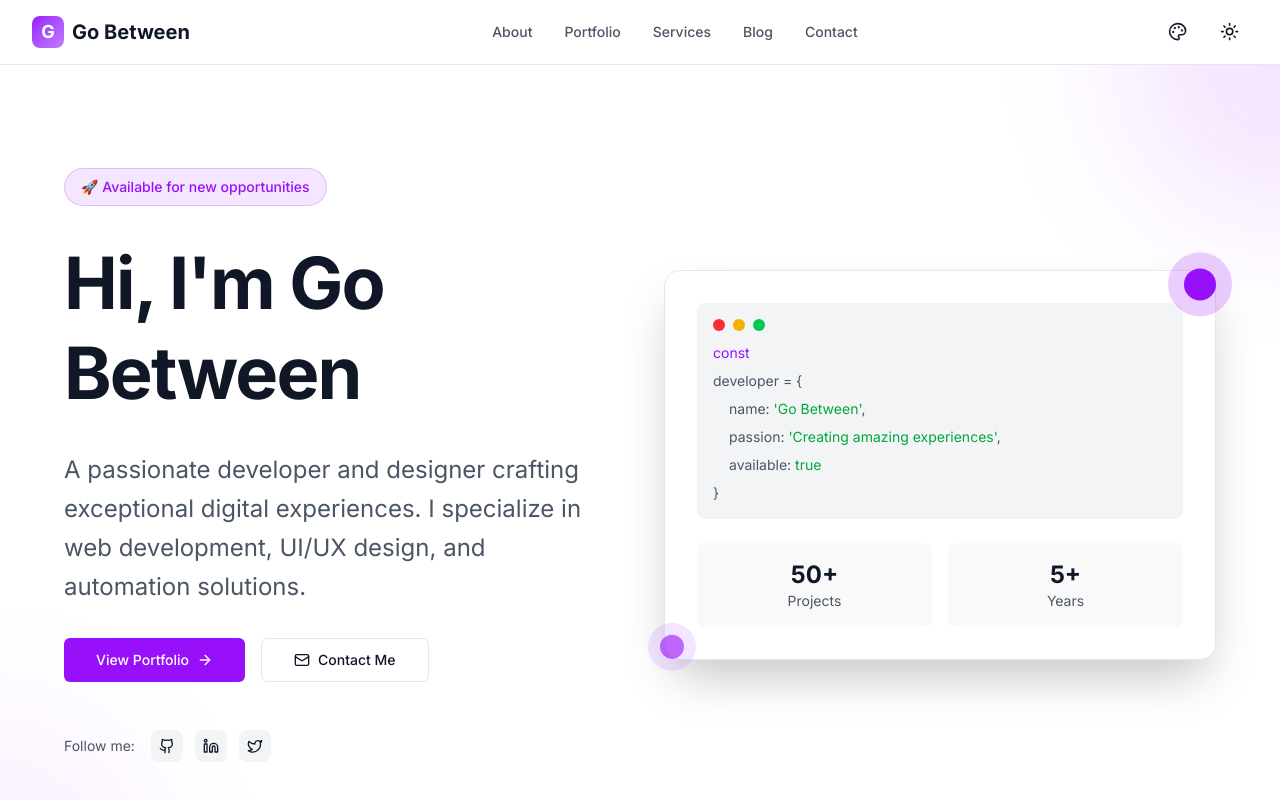
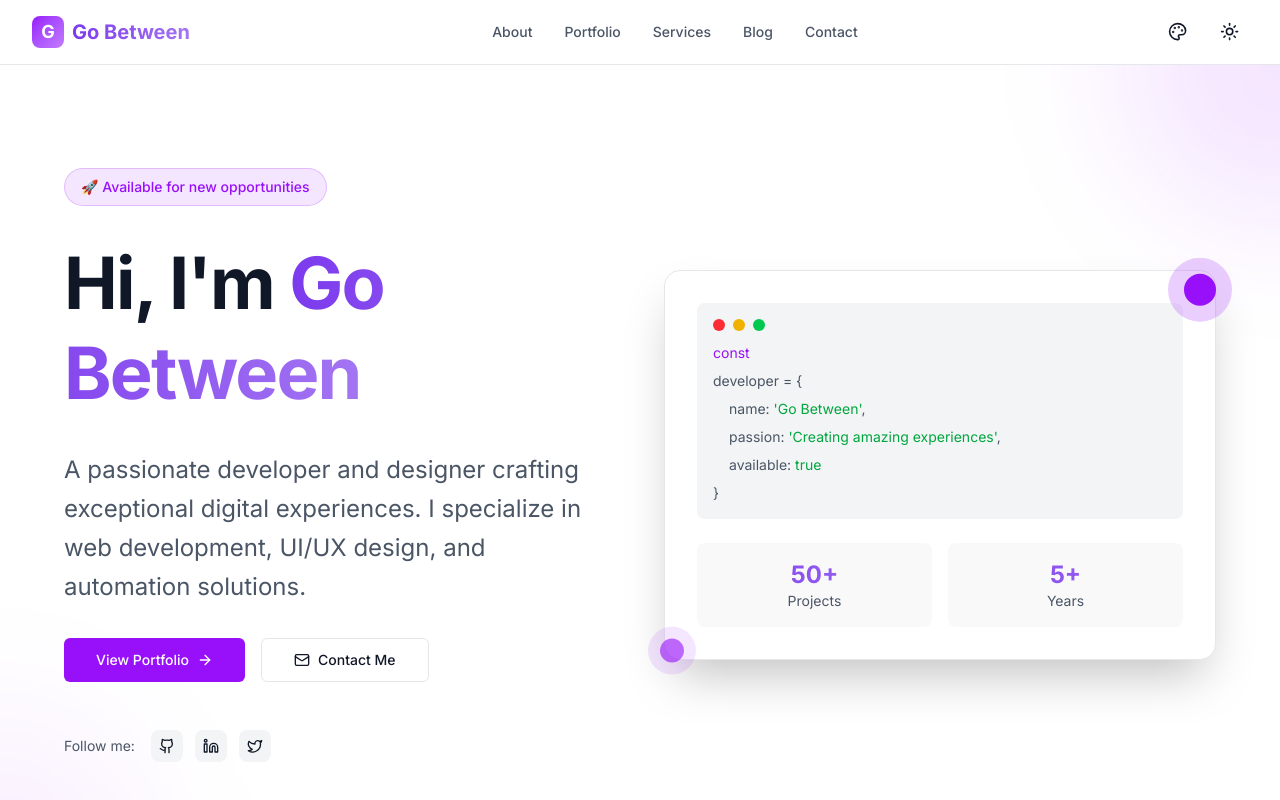
Before and after one commit to Ola-Oluwajuwon/gobetween, a Next.js app: page / in a window 1280 px wide. Shown: the top 800 px of the page. Built offline with nearby package versions, Linux system fonts and the light colour scheme.

Commit message:
Feature: setup the theme detection based on the user default.

```diff
--- a/src/app/globals.css
+++ b/src/app/globals.css
@@ -1,119 +1,136 @@
 @import "tailwindcss";
 
-@layer base {
-  :root {
-    --background: 0 0% 100%;
-    --foreground: 222.2 84% 4.9%;
-    --card: 0 0% 100%;
-    --card-foreground: 222.2 84% 4.9%;
-    --popover: 0 0% 100%;
-    --popover-foreground: 222.2 84% 4.9%;
-    --primary: 262.1 83.3% 57.8%;
-    --primary-foreground: 210 40% 98%;
-    --secondary: 210 40% 96%;
-    --secondary-foreground: 222.2 84% 4.9%;
-    --muted: 210 40% 96%;
-    --muted-foreground: 215.4 16.3% 46.9%;
-    --accent: 210 40% 96%;
-    --accent-foreground: 222.2 84% 4.9%;
-    --destructive: 0 84.2% 60.2%;
-    --destructive-foreground: 210 40% 98%;
-    --border: 214.3 31.8% 91.4%;
-    --input: 214.3 31.8% 91.4%;
-    --ring: 262.1 83.3% 57.8%;
-    --radius: 0.5rem;
-    --border: 220 13% 91%;
-  }
+@theme {
+  --color-background: 0 0% 100%;
+  --color-foreground: 222.2 84% 4.9%;
+  --color-card: 0 0% 100%;
+  --color-card-foreground: 222.2 84% 4.9%;
+  --color-popover: 0 0% 100%;
+  --color-popover-foreground: 222.2 84% 4.9%;
+  --color-primary: 262.1 83.3% 57.8%;
+  --color-primary-foreground: 210 40% 98%;
+  --color-secondary: 210 40% 96%;
+  --color-secondary-foreground: 222.2 84% 4.9%;
+  --color-muted: 210 40% 96%;
+  --color-muted-foreground: 215.4 16.3% 46.9%;
+  --color-accent: 210 40% 96%;
+  --color-accent-foreground: 222.2 84% 4.9%;
+  --color-destructive: 0 84.2% 60.2%;
+  --color-destructive-foreground: 210 40% 98%;
+  --color-border: 214.3 31.8% 91.4%;
+  --color-input: 214.3 31.8% 91.4%;
+  --color-ring: 262.1 83.3% 57.8%;
+  --radius: 0.5rem;
+}
 
-  .dark {
-    --background: 222.2 84% 4.9%;
-    --foreground: 210 40% 98%;
-    --card: 222.2 84% 4.9%;
-    --card-foreground: 210 40% 98%;
-    --popover: 222.2 84% 4.9%;
-    --popover-foreground: 210 40% 98%;
-    --primary: 262.1 83.3% 57.8%;
-    --primary-foreground: 210 40% 98%;
-    --secondary: 217.2 32.6% 17.5%;
-    --secondary-foreground: 210 40% 98%;
-    --muted: 217.2 32.6% 17.5%;
-    --muted-foreground: 215 20.2% 65.1%;
-    --accent: 217.2 32.6% 17.5%;
-    --accent-foreground: 210 40% 98%;
-    --destructive: 0 62.8% 30.6%;
-    --destructive-foreground: 210 40% 98%;
-    --border: 217.2 32.6% 17.5%;
-    --input: 217.2 32.6% 17.5%;
-    --ring: 262.1 83.3% 57.8%;
+@media (prefers-color-scheme: dark) {
+  @theme {
+    --color-background: 222.2 84% 4.9%;
+    --color-foreground: 210 40% 98%;
+    --color-card: 222.2 84% 4.9%;
+    --color-card-foreground: 210 40% 98%;
+    --color-popover: 222.2 84% 4.9%;
+    --color-popover-foreground: 210 40% 98%;
+    --color-secondary: 217.2 32.6% 17.5%;
+    --color-secondary-foreground: 210 40% 98%;
+    --color-muted: 217.2 32.6% 17.5%;
+    --color-muted-foreground: 215 20.2% 65.1%;
+    --color-accent: 217.2 32.6% 17.5%;
+    --color-accent-foreground: 210 40% 98%;
+    --color-destructive: 0 62.8% 30.6%;
+    --color-destructive-foreground: 210 40% 98%;
+    --color-border: 217.2 32.6% 17.5%;
+    --color-input: 217.2 32.6% 17.5%;
   }
 }
 
-@theme {
-  --color-border: hsl(var(--border));
+.dark {
+  --color-background: 222.2 84% 4.9%;
+  --color-foreground: 210 40% 98%;
+  --color-card: 222.2 84% 4.9%;
+  --color-card-foreground: 210 40% 98%;
+  --color-popover: 222.2 84% 4.9%;
+  --color-popover-foreground: 210 40% 98%;
+  --color-secondary: 217.2 32.6% 17.5%;
+  --color-secondary-foreground: 210 40% 98%;
+  --color-muted: 217.2 32.6% 17.5%;
+  --color-muted-foreground: 215 20.2% 65.1%;
+  --color-accent: 217.2 32.6% 17.5%;
+  --color-accent-foreground: 210 40% 98%;
+  --color-destructive: 0 62.8% 30.6%;
+  --color-destructive-foreground: 210 40% 98%;
+  --color-border: 217.2 32.6% 17.5%;
+  --color-input: 217.2 32.6% 17.5%;
 }
 
-/* @layer base {
-  * {
-    @apply border-border;
-  }
-  body {
-    @apply bg-background text-foreground;
+/* Custom utility classes */
+.section-padding {
+  padding-top: 4rem;
+  padding-bottom: 4rem;
+}
+
+@media (min-width: 768px) {
+  .section-padding {
+    padding-top: 6rem;
+    padding-bottom: 6rem;
   }
 }
 
-@layer components {
-  .section-padding {
-    @apply py-16 md:py-24;
+.container-padding {
+  padding-left: 1rem;
+  padding-right: 1rem;
+}
+
+@media (min-width: 640px) {
+  .container-padding {
+    padding-left: 1.5rem;
+    padding-right: 1.5rem;
   }
+}
 
+@media (min-width: 1024px) {
   .container-padding {
-    @apply px-4 sm:px-6 lg:px-8;
+    padding-left: 2rem;
+    padding-right: 2rem;
   }
+}
 
-  .gradient-text {
-    @apply bg-gradient-to-r from-primary to-primary/70 bg-clip-text text-transparent;
-  }
-
-  .card-hover {
-    @apply transition-all duration-300 hover:shadow-lg hover:-translate-y-1;
-  }
-
-  .button-primary {
-    @apply bg-primary text-primary-foreground hover:bg-primary/90 px-6 py-3 rounded-lg font-medium transition-colors duration-200;
-  }
-
-  .button-secondary {
-    @apply bg-secondary text-secondary-foreground hover:bg-secondary/80 px-6 py-3 rounded-lg font-medium transition-colors duration-200;
-  }
-
-  .button-outline {
-    @apply border border-primary text-primary hover:bg-primary hover:text-primary-foreground px-6 py-3 rounded-lg font-medium transition-colors duration-200;
-  }
-} */
+.gradient-text {
+  background: linear-gradient(
+    to right,
+    hsl(var(--color-primary)),
+    hsl(var(--color-primary) / 0.7)
+  );
+  -webkit-background-clip: text;
+  background-clip: text;
+  color: transparent;
+}
 
 /* Custom scrollbar */
 ::-webkit-scrollbar {
   width: 8px;
 }
 
-/* ::-webkit-scrollbar-track {
-  @apply bg-background;
-} */
+::-webkit-scrollbar-track {
+  background-color: hsl(var(--color-background));
+}
 
-/* ::-webkit-scrollbar-thumb {
-  @apply bg-muted-foreground/30 rounded-full;
+::-webkit-scrollbar-thumb {
+  background-color: hsl(var(--color-muted-foreground) / 0.3);
+  border-radius: 9999px;
 }
 
 ::-webkit-scrollbar-thumb:hover {
-  @apply bg-muted-foreground/50;
-} */
+  background-color: hsl(var(--color-muted-foreground) / 0.5);
+}
 
 /* Smooth scrolling */
 html {
   scroll-behavior: smooth;
 }
 
-/* Focus styles */
-/* *:focus-visible {
-  @apply outline-none ring-2 ring-primary ring-offset-2 ring-offset-background;
-} */
+/* Base styles */
+body {
+  background-color: hsl(var(--color-background));
+  color: hsl(var(--color-foreground));
+}
--- a/src/app/layout.tsx
+++ b/src/app/layout.tsx
@@ -50,16 +50,16 @@
   children: React.ReactNode;
 }) {
   return (
-    <html lang="en" suppressHydrationWarning>
-      <body className={`${inter.className} antialiased`}>
+    <html lang="en" suppressHydrationWarning className="h-full">
+      <body className={`${inter.className} antialiased h-full`}>
         <ThemeProvider
           attribute="class"
-          defaultTheme="dark"
+          defaultTheme="system"
           enableSystem
-          disableTransitionOnChange
+          storageKey="gobetween-theme"
         >
           <ColorSchemeProvider>
-            <div className="min-h-screen bg-white text-gray-900 dark:bg-gray-950 dark:text-gray-100">
+            <div className="min-h-full flex flex-col bg-white text-gray-900 dark:bg-gray-950 dark:text-gray-100">
               <Header />
               <main className="flex-1">{children}</main>
               <Footer />
--- a/src/components/Layout/Header.tsx
+++ b/src/components/Layout/Header.tsx
@@ -1,6 +1,6 @@
 "use client";
 
-import { useState, useEffect } from "react";
+import { useState } from "react";
 import Link from "next/link";
 
 import { Button } from "@/components/ui/Button";
@@ -18,16 +18,7 @@
 ];
 
 export default function Header() {
-  const [mounted, setMounted] = useState(false);
   const [mobileMenuOpen, setMobileMenuOpen] = useState(false);
-
-  useEffect(() => {
-    setMounted(true);
-  }, []);
-
-  if (!mounted) {
-    return null;
-  }
 
   return (
     <header className="sticky top-0 z-50 w-full border-b border-gray-200 bg-white/95 backdrop-blur supports-[backdrop-filter]:bg-white/60 dark:border-gray-800 dark:bg-gray-950/95 dark:supports-[backdrop-filter]:bg-gray-950/60">
--- a/src/components/providers/ThemeProvider.tsx
+++ b/src/components/providers/ThemeProvider.tsx
@@ -2,8 +2,20 @@
 
 import * as React from "react";
 import { ThemeProvider as NextThemesProvider } from "next-themes";
-import { type ThemeProviderProps } from "next-themes/dist/types";
 
-export function ThemeProvider({ children, ...props }: ThemeProviderProps) {
+export function ThemeProvider({
+  children,
+  ...props
+}: React.ComponentProps<typeof NextThemesProvider>) {
+  const [mounted, setMounted] = React.useState(false);
+
+  React.useEffect(() => {
+    setMounted(true);
+  }, []);
+
+  if (!mounted) {
+    return <>{children}</>;
+  }
+
   return <NextThemesProvider {...props}>{children}</NextThemesProvider>;
 }
--- a/src/components/ui/ThemeToggle.tsx
+++ b/src/components/ui/ThemeToggle.tsx
@@ -6,17 +6,46 @@
 import { Button } from "@/components/ui/Button";
 
 export function ThemeToggle() {
-  const { theme, setTheme } = useTheme();
+  const [mounted, setMounted] = React.useState(false);
+  const { setTheme, resolvedTheme } = useTheme();
+
+  React.useEffect(() => {
+    setMounted(true);
+  }, []);
+
+  if (!mounted) {
+    return (
+      <Button variant="ghost" size="icon" className="h-9 w-9" disabled>
+        <Sun className="h-[1.2rem] w-[1.2rem]" />
+        <span className="sr-only">Toggle theme</span>
+      </Button>
+    );
+  }
+
+  const handleToggle = () => {
+    const newTheme = resolvedTheme === "light" ? "dark" : "light";
+    setTheme(newTheme);
+  };
+
+  const isDark = resolvedTheme === "dark";
 
   return (
     <Button
       variant="ghost"
       size="icon"
-      onClick={() => setTheme(theme === "light" ? "dark" : "light")}
-      className="h-9 w-9"
+      onClick={handleToggle}
+      className="h-9 w-9 relative"
     >
-      <Sun className="h-[1.2rem] w-[1.2rem] rotate-0 scale-100 transition-all dark:-rotate-90 dark:scale-0" />
-      <Moon className="absolute h-[1.2rem] w-[1.2rem] rotate-90 scale-0 transition-all dark:rotate-0 dark:scale-100" />
+      <Sun
+        className={`h-[1.2rem] w-[1.2rem] absolute transition-all ${
+          isDark ? "rotate-90 scale-0" : "rotate-0 scale-100"
+        }`}
+      />
+      <Moon
+        className={`h-[1.2rem] w-[1.2rem] absolute transition-all ${
+          isDark ? "rotate-0 scale-100" : "-rotate-90 scale-0"
+        }`}
+      />
       <span className="sr-only">Toggle theme</span>
     </Button>
   );
```
Also changed, not shown: src/components/Layout/Footer.tsx (+33 -21 lines), tailwind.config.ts (deleted).
